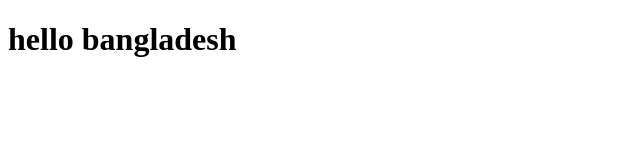
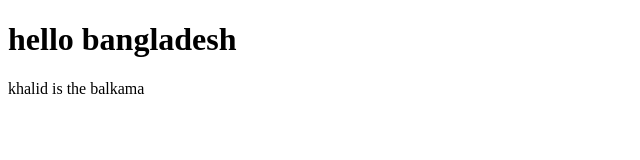
Before and after one commit to jahangiralomjahid/my-first-github-repo, a plain HTML site: page index.html in a window 1280 px wide. Shown: the whole page, without its empty margins (0-640 px from the left). Drawn offline with Linux system fonts and the light colour scheme.

Commit message:
new code

```diff
--- a/index.html
+++ b/index.html
@@ -7,5 +7,6 @@
 </head>
 <body>
     <h1>hello bangladesh</h1>
+    <p>khalid is the balkama</p>
 </body>
 </html>
```
